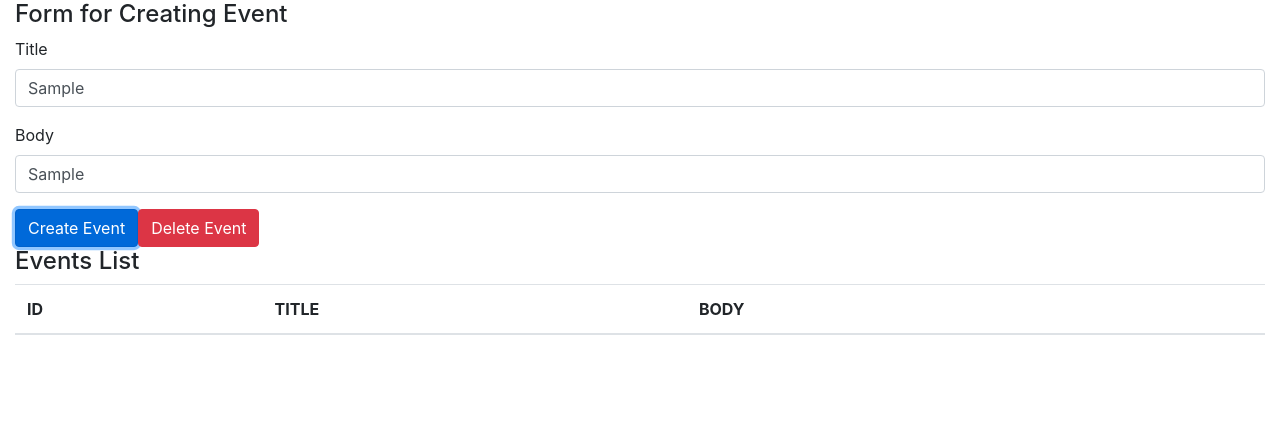
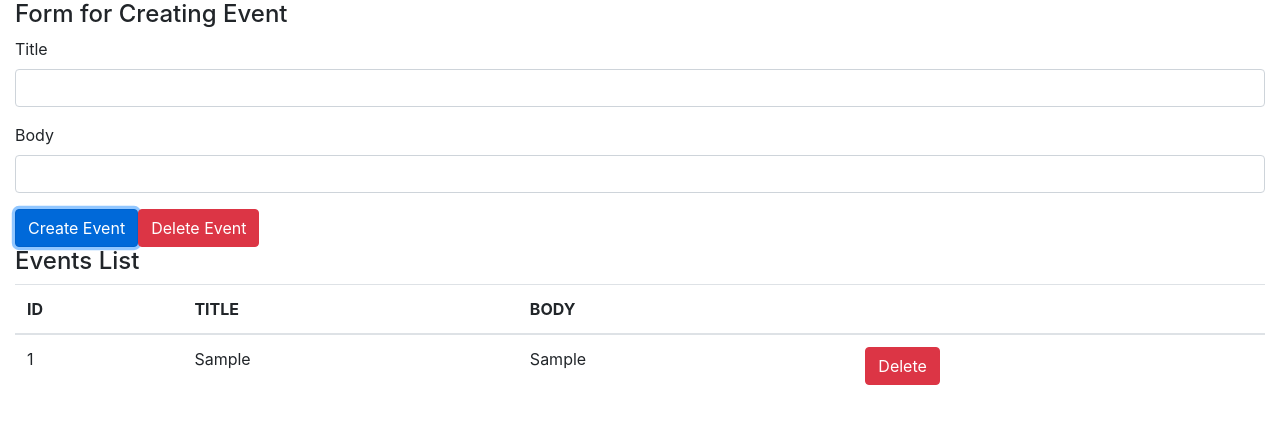
Before and after one commit to kannoRyo/react-hooks-101, a React (Create React App) app: page / in a window 1280 px wide. Both pictures are taken after typing "Sample", "Sample" into the empty fields and a click on the button "Create Event". Shown: the top 424 px of the page. Built offline with nearby package versions, Linux system fonts and the light colour scheme.

Commit message:
display events, refactor and implement remove event button

```diff
--- a/src/components/App.js
+++ b/src/components/App.js
@@ -1,5 +1,6 @@
 import React ,{useReducer,useState} from 'react'
 import reducer from '../reducers'
+import Event from './Event'
 
 const App = () => {
   const [state, dispatch] = useReducer(reducer,[])
@@ -18,9 +19,11 @@ const App = () => {
       body
     })
 
+    setTitle('')
+    setBody('')
+
   }
 
-  console.log({state})
   return (
     <>
     <div className="container-fluid">
@@ -50,6 +53,9 @@ const App = () => {
           </tr>
         </thead>
         <tbody>
+          {
+            state.map((event, index) => {return(<Event event={event} dispatch={dispatch} key={index} />)})
+          }
         </tbody>
       </table>
     </div>
--- /dev/null
+++ b/src/components/Event.js
@@ -0,0 +1,23 @@
+import React from 'react'
+
+const Event = ({event, dispatch}) => {
+    const deleteEvent = (e) =>{
+        e.preventDefault()
+
+        dispatch({
+            type: 'DELETE_EVENT',
+            id: event.id
+        })
+    }
+
+    return(
+        <tr>
+            <td>{event.id}</td>
+            <td>{event.title}</td>
+            <td>{event.body}</td>
+            <td><button className="btn btn-danger" onClick={deleteEvent}>Delete</button></td>
+        </tr>
+    )
+}
+
+export default Event
--- a/src/reducers/index.js
+++ b/src/reducers/index.js
@@ -6,7 +6,7 @@ const events = (state=[], action) => {
             const id = length === 0 ? 1 : state[length-1].id +1
             return [...state, { id, ...event}]
         case 'DELETE_EVENT' :
-            return
+            return state.filter(event => event.id !== action.id)
         case 'DELETE_ALL_EVENTS' :
             return []
         default :
```
Also changed, not shown: 1 other file (tests, documents, lock files or other folders).
